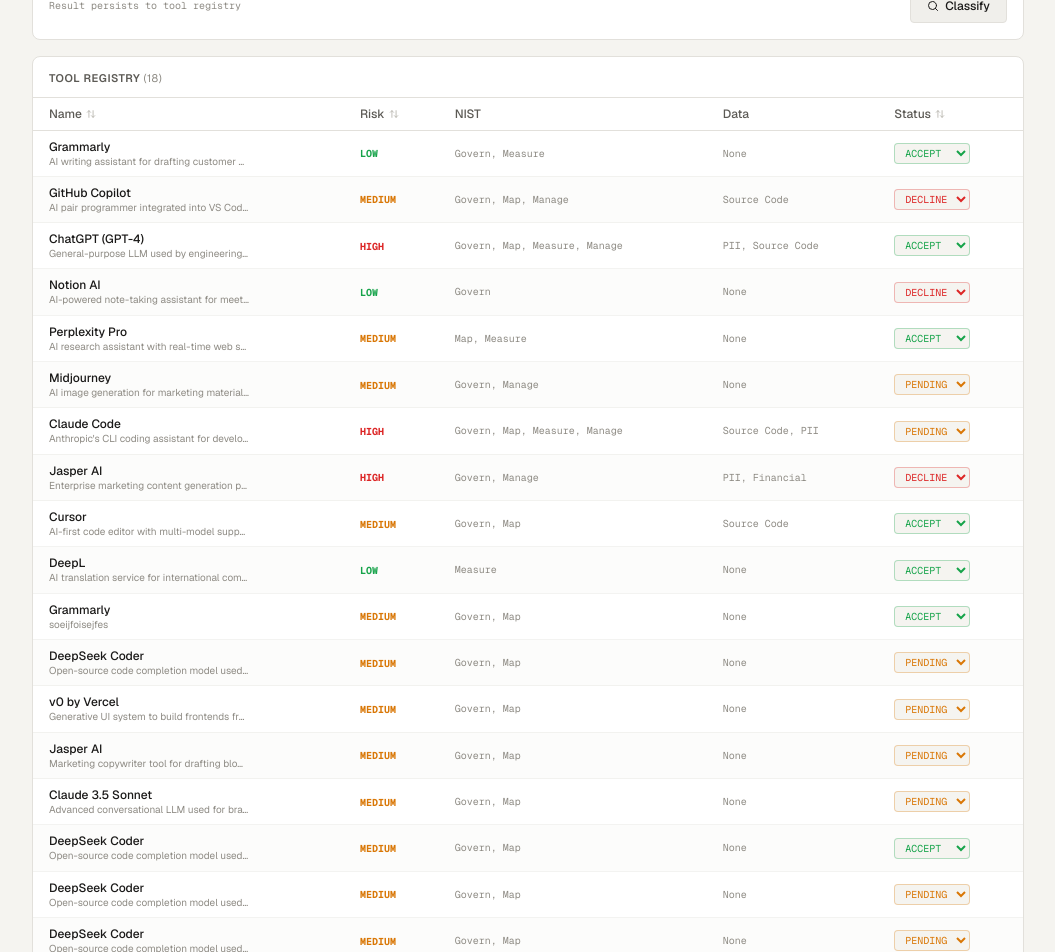
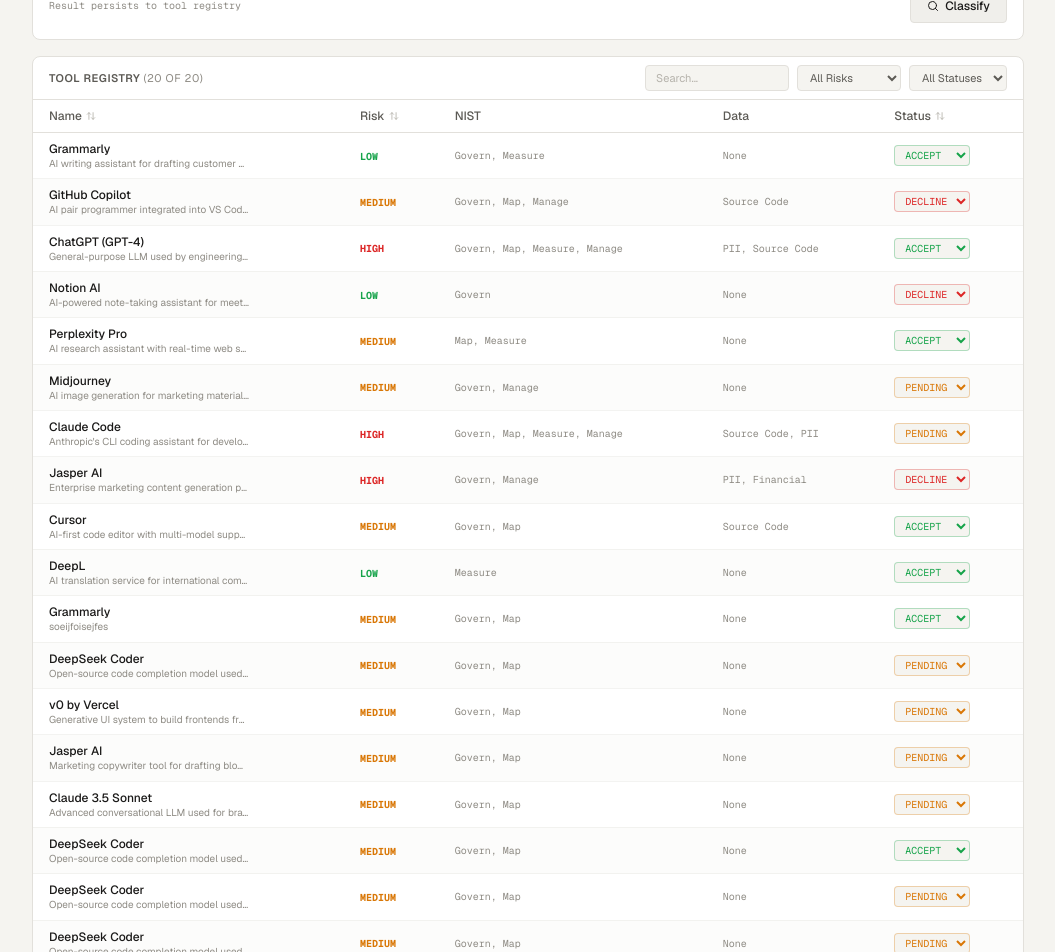
Before and after one commit to tanchinqian/pelta.ai, a Next.js app: page /admin/tools/new in a window 1280 px wide. Shown: the part 240-1192 px from the top of the page, without its empty margins (112-1167 px from the left). Built offline with nearby package versions, Linux system fonts and the light colour scheme.

Commit message:
Add registry search at the table and simple filter bar for risk and status

```diff
--- a/app/admin/tools/new/page.tsx
+++ b/app/admin/tools/new/page.tsx
@@ -45,6 +45,9 @@
   const [tools, setTools] = useState<ToolRecord[]>([]);
   const [sortKey, setSortKey] = useState<SortKey>(null);
   const [sortDir, setSortDir] = useState<SortDir>(null);
+  const [searchTerm, setSearchTerm] = useState('');
+  const [riskFilter, setRiskFilter] = useState('all');
+  const [statusFilter, setStatusFilter] = useState('all');
 
   const fetchTools = async () => {
     const res = await fetch('/api/tools');
@@ -83,7 +86,19 @@
 
   const RISK_ORDER: Record<string, number> = { Low: 1, Medium: 2, High: 3 };
 
-  const sortedTools = [...tools].sort((a, b) => {
+  const filteredTools = tools.filter((t) => {
+    const matchesSearch =
+      t.name.toLowerCase().includes(searchTerm.toLowerCase()) ||
+      t.description.toLowerCase().includes(searchTerm.toLowerCase()) ||
+      (t.justification ?? '').toLowerCase().includes(searchTerm.toLowerCase());
+
+    const matchesRisk = riskFilter === 'all' || t.riskTier === riskFilter;
+    const matchesStatus = statusFilter === 'all' || t.status === statusFilter;
+
+    return matchesSearch && matchesRisk && matchesStatus;
+  });
+
+  const displayedTools = [...filteredTools].sort((a, b) => {
     if (!sortKey || !sortDir) return 0;
 
     let av: any;
@@ -265,10 +280,39 @@
 
       {/* Registry Table */}
       <div className="panel">
-        <div className="px-4 py-2 border-b border-border">
-          <span className="text-[11px] font-semibold text-text-secondary uppercase tracking-wider">
-            Tool Registry <span className="text-text-tertiary font-normal">({tools.length})</span>
+        <div className="px-4 py-2 border-b border-border flex flex-col sm:flex-row sm:items-center justify-between gap-3">
+          <span className="text-[11px] font-semibold text-text-secondary uppercase tracking-wider shrink-0">
+            Tool Registry <span className="text-text-tertiary font-normal">({displayedTools.length} of {tools.length})</span>
           </span>
+          <div className="flex flex-wrap items-center gap-2 w-full sm:w-auto">
+            <input
+              type="text"
+              placeholder="Search..."
+              value={searchTerm}
+              onChange={(e) => setSearchTerm(e.target.value)}
+              className="bg-background border border-border rounded px-2.5 py-1 text-[11px] text-text-primary placeholder:text-text-muted focus:outline-none focus:border-accent w-full sm:w-36 transition-colors"
+            />
+            <select
+              value={riskFilter}
+              onChange={(e) => setRiskFilter(e.target.value)}
+              className="bg-background border border-border rounded px-2 py-1 text-[11px] text-text-secondary focus:outline-none focus:border-accent cursor-pointer transition-colors"
+            >
+              <option value="all">All Risks</option>
+              <option value="Low">Low Risk</option>
+              <option value="Medium">Medium Risk</option>
+              <option value="High">High Risk</option>
+            </select>
+            <select
+              value={statusFilter}
+              onChange={(e) => setStatusFilter(e.target.value)}
+              className="bg-background border border-border rounded px-2 py-1 text-[11px] text-text-secondary focus:outline-none focus:border-accent cursor-pointer transition-colors"
+            >
+              <option value="all">All Statuses</option>
+              <option value="approved">Accept</option>
+              <option value="pending">Pending</option>
+              <option value="blocked">Decline</option>
+            </select>
+          </div>
         </div>
         <div className="overflow-x-auto">
           <table className="w-full text-xs">
@@ -282,15 +326,15 @@
               </tr>
             </thead>
             <tbody>
-              {sortedTools.length === 0 && (
+              {displayedTools.length === 0 && (
                 <tr><td colSpan={5} className="py-8 text-center">
                   <div className="flex flex-col items-center gap-2">
                     <RadarIcon size={24} className="text-accent animate-radar-pulse" />
-                    <span className="text-text-tertiary text-xs">No tools classified yet — submit one for assessment.</span>
+                    <span className="text-text-tertiary text-xs">No tools found matching your filters.</span>
                   </div>
                 </td></tr>
               )}
-              {sortedTools.map((t, i) => {
+              {displayedTools.map((t, i) => {
                 const isSelected = result?.id === t.id;
                 return (
                   <tr
--- a/data/tools.json
+++ b/data/tools.json
@@ -310,5 +310,39 @@
     "justification": "Mock classification: \"DeepSeek Coder\" was assessed based on its description. As a general productivity tool, it presents moderate governance concerns around data handling and access control.",
     "recommendedPolicy": "Allow for non-sensitive tasks. Review quarterly for policy changes.",
     "createdAt": "2026-07-17T06:21:12.859Z"
+  },
+  {
+    "id": "c4bd3bd3-dd87-4ea8-bdc8-9280ce3f61b7",
+    "name": "v0 by Vercel",
+    "description": "Generative UI system to build frontends from natural language prompts",
+    "status": "pending",
+    "riskTier": "Medium",
+    "nistFunctions": [
+      "Govern",
+      "Map"
+    ],
+    "dataCategories": [
+      "None"
+    ],
+    "justification": "Mock classification: \"v0 by Vercel\" was assessed based on its description. As a general productivity tool, it presents moderate governance concerns around data handling and access control.",
+    "recommendedPolicy": "Allow for non-sensitive tasks. Review quarterly for policy changes.",
+    "createdAt": "2026-07-17T06:25:48.044Z"
+  },
+  {
+    "id": "83017e28-895b-4e07-ad88-d68404c9f270",
+    "name": "faeawfa",
+    "description": "fwafwa",
+    "status": "pending",
+    "riskTier": "Medium",
+    "nistFunctions": [
+      "Govern",
+      "Map"
+    ],
+    "dataCategories": [
+      "None"
+    ],
+    "justification": "Mock classification: \"faeawfa\" was assessed based on its description. As a general productivity tool, it presents moderate governance concerns around data handling and access control.",
+    "recommendedPolicy": "Allow for non-sensitive tasks. Review quarterly for policy changes.",
+    "createdAt": "2026-07-17T06:25:52.305Z"
   }
 ]
```
